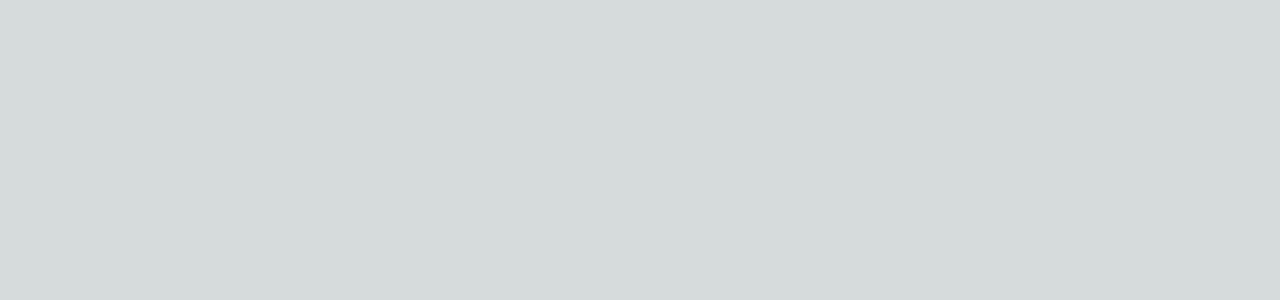
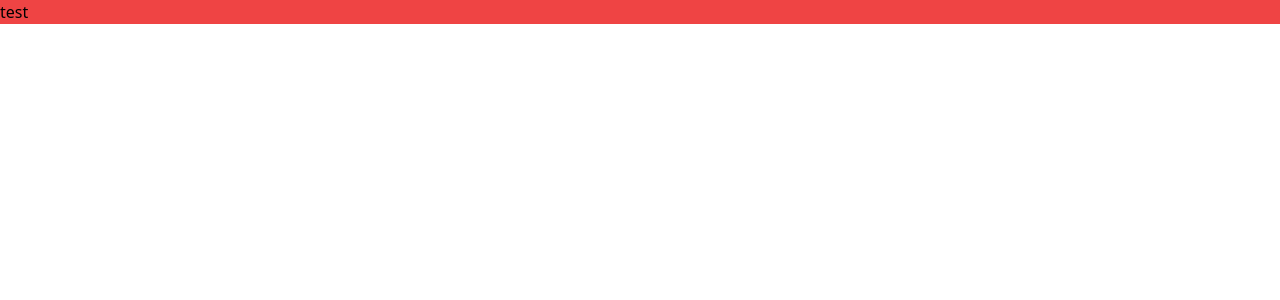
Before and after one commit to vrajeshsh/Impackt-Gofting-Solutions, a Next.js app in the folder igs-admin/: page / in a window 1280 px wide. Shown: the top 300 px of the page. Built offline with nearby package versions, Linux system fonts and the light colour scheme.

Commit message:
first test

```diff
--- a/igs-admin/pages/index.js
+++ b/igs-admin/pages/index.js
@@ -1,10 +1,5 @@
-import Image from 'next/image'
-import { Inter } from 'next/font/google'
-
-const inter = Inter({ subsets: ['latin'] })
-
 export default function Home() {
   return (
-    <div className=''></div>
+    <div className={'bg-red-500'}>test</div>
   )
 }
--- a/igs-admin/styles/globals.css
+++ b/igs-admin/styles/globals.css
@@ -1,27 +1,3 @@
 @tailwind base;
 @tailwind components;
 @tailwind utilities;
-
-:root {
-  --foreground-rgb: 0, 0, 0;
-  --background-start-rgb: 214, 219, 220;
-  --background-end-rgb: 255, 255, 255;
-}
-
-@media (prefers-color-scheme: dark) {
-  :root {
-    --foreground-rgb: 255, 255, 255;
-    --background-start-rgb: 0, 0, 0;
-    --background-end-rgb: 0, 0, 0;
-  }
-}
-
-body {
-  color: rgb(var(--foreground-rgb));
-  background: linear-gradient(
-      to bottom,
-      transparent,
-      rgb(var(--background-end-rgb))
-    )
-    rgb(var(--background-start-rgb));
-}
--- a/igs-admin/tailwind.config.js
+++ b/igs-admin/tailwind.config.js
@@ -1,9 +1,9 @@
 /** @type {import('tailwindcss').Config} */
 module.exports = {
   content: [
-    './pages/**/*.{js,ts,jsx,tsx,mdx}',
-    './components/**/*.{js,ts,jsx,tsx,mdx}',
-    './app/**/*.{js,ts,jsx,tsx,mdx}',
+    "./app/**/*.{js,ts,jsx,tsx,mdx}",
+    "./pages/**/*.{js,ts,jsx,tsx,mdx}",
+    "./components/**/*.{js,ts,jsx,tsx,mdx}",
   ],
   theme: {
     extend: {
```
